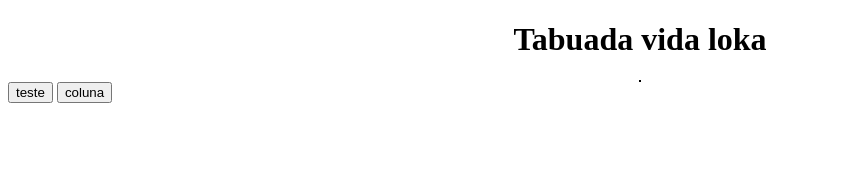
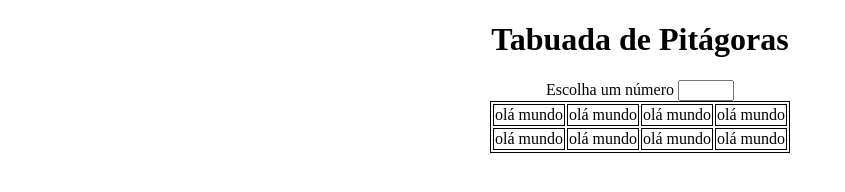
Before and after one commit to MaercioMamedes/tabuadaPitagorica, a plain HTML site: page index.html in a window 1280 px wide. Shown: the whole page, without its empty margins (0-845 px from the left). Drawn offline with Linux system fonts and the light colour scheme.

Commit message:
testes de geração de tabela

```diff
--- a/css/estilos.css
+++ b/css/estilos.css
@@ -7,3 +7,7 @@ table,tr,td{
     border: 1px solid black;
 
 }
+
+div{
+    text-align: center;
+}
--- a/index.html
+++ b/index.html
@@ -9,24 +9,19 @@
 </head>
 <body>
     <header>
-        <h1>Tabuada vida loka</h1>
+        <h1>Tabuada de Pitágoras</h1>
     </header>
     <section>
-        <div>
+        <div id="parametros">
+            <label for="numero">Escolha um número</label>
+            <input id="numero" type="number" min="0" max="10">
 
         </div>
 
-        <div>
-            <table id="tabela">
-                <tr id="linha1">
+        <div id="resultado">
 
-                </tr>
-            </table>
         </div>
     </section>
-    <input type="button" value="teste" onclick="adicionar()">
-    <input type="button" value="coluna" onclick="coluna()">
-
     <script src="js/scripts.js"></script>
 </body>
 </html>
--- a/js/scripts.js
+++ b/js/scripts.js
@@ -1,30 +1,45 @@
-var control=0
-
-function adicionar(){
-    let linha = window.document.getElementById("linha1")
-    let celula = window.document.createElement("td")
+function insert(idC){
+    var coluna = window.document.getElementById(idC)
+    var celula = window.document.createElement("td")
 
 
     celula.innerText="olá mundo"
-
-    linha.appendChild(celula)
+    coluna.appendChild(celula)
 
 
 }
 
-function coluna(){
-    control++
-    let coluna = window.document.getElementById("tabela")
-    let Tcoluna = window.document.createElement("tr")
-    Tcoluna.id="linha"+control
-    let text="é nóis"
-    let linha = window.document.getElementById(Tcoluna.id)
-    let celula = window.document.createElement("td")
+function criarLinha(){
+    var tabela = window.document.getElementById("tabela")
+    var coluna = window.document.createElement("tr")
 
-    celula.innerText=text
+    coluna.id="linha2"
 
-    linha.appendChild(celula)
-
+    tabela.appendChild(coluna)
 
 
 }
+
+function preenchendoLinha(idC,control){
+    for(let x=0;x<4;x++){
+    insert(idC+control)
+}
+}
+var RESULTADO = window.document.getElementById("resultado")
+
+var TABELA = window.document.createElement("table")
+TABELA.id="tabela"
+
+RESULTADO.appendChild(TABELA)
+
+var LINHA = window.document.createElement("tr")
+LINHA.id="linha1"
+
+TABELA.appendChild(LINHA)
+
+var control=1
+var idC ="linha"
+preenchendoLinha(idC,control)
+criarLinha()
+control++
+preenchendoLinha(idC,control)
```
